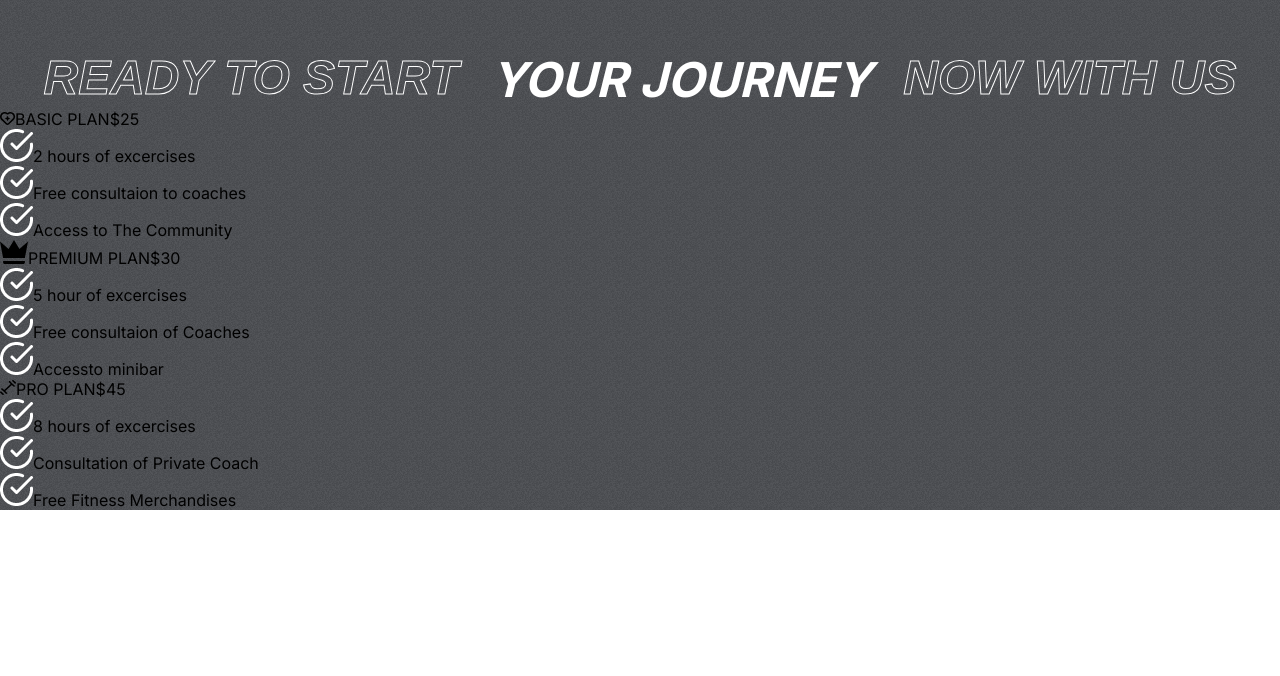
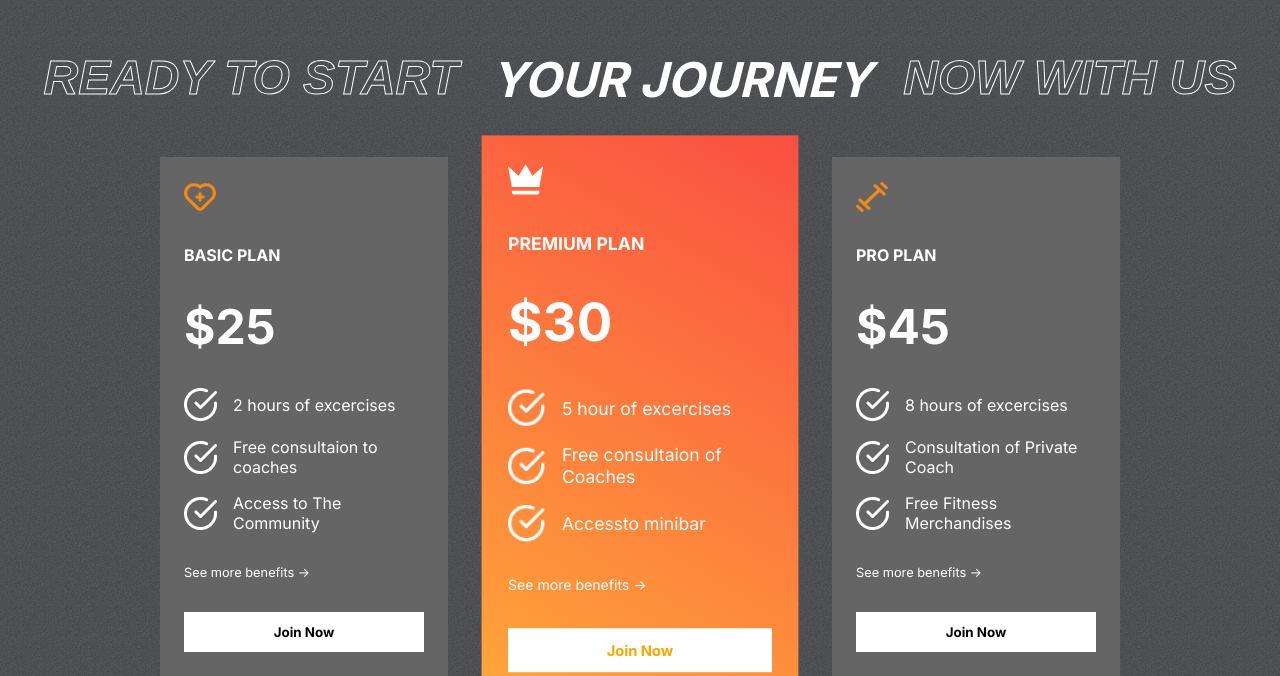
Before and after one commit to dnfarhana/Gym-Website-Using-React-JS, a React (Create React App) app: page / in a window 1280 px wide. Shown: the part 1853-2529 px from the top of the page. Before the commit the page ends 2363 px from the top, so only its background shows below. Built offline with nearby package versions, Linux system fonts and the light colour scheme; the HTML template or start-up script is replaced by a standard one.

Commit message:
update plans

```diff
--- a/src/components/Plans/Plans.css
+++ b/src/components/Plans/Plans.css
@@ -0,0 +1,63 @@
+.plans-container{
+    margin-top: -4rem;
+    padding: 0 2rem;
+    display: flex;
+    flex-direction: column;
+    gap: 4rem;
+    position: relative;
+}
+.plans{
+    display: flex;
+    align-items: center;
+    justify-content: center;
+    gap: 3rem;
+    margin-top: 3rem;
+}
+.plan{
+    display: flex;
+    flex-direction: column;
+    background: var(--caloryCard);
+    color: white;
+    gap: 2rem;
+    padding: 1.5rem;
+    width: 15rem;
+}
+.plan:nth-child(2){
+    background: var(--planCard);
+    transform: scale(1.1);
+}
+.plan>svg{
+    fill: var(--orange);
+    width: 2rem;
+    height: 2rem;
+}
+.plan>:nth-child(2){
+    font-size: 1rem;
+    font-weight: bold;
+}
+.plan>:nth-child(3){
+    font-size: 3rem;
+    font-weight: bold;
+}
+.plan>:nth-child(5){
+    font-size: 0.8rem;
+}
+.features{
+    display: flex;
+    flex-direction: column;
+    gap: 1rem;
+}
+.feature{
+    display: flex;
+    align-items: center;
+    gap: 1rem;
+}
+.feture>img{
+    width: 1rem;
+}
+.plans>:nth-child(2)>svg{
+    fill: white;
+}
+.plans>:nth-child(2)>button{
+    color: orange;
+}
--- a/src/components/Plans/Plans.jsx
+++ b/src/components/Plans/Plans.jsx
@@ -28,6 +28,10 @@
                                 </div>
                             ))}
                         </div>
+                        <div>
+                            <span>See more benefits -></span>
+                        </div>
+                        <button className="btn">Join Now</button>
                     </div>
                 ))}
             </div>
```
